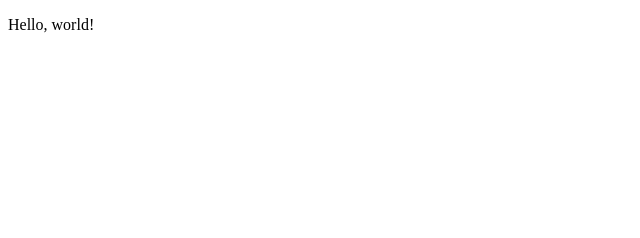
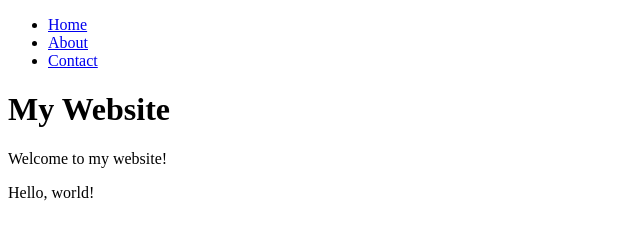
Before and after one commit to ElenaShaparskaya/konstruct_template, a plain HTML site: page index.html in a window 1280 px wide. Shown: the whole page, without its empty margins (0-640 px from the left). Drawn offline with Linux system fonts and the light colour scheme.

Commit message:
add image

```diff
--- a/index.html
+++ b/index.html
@@ -9,6 +9,17 @@
 </head>
 
 <body>
+    <header>
+        <nav>
+            <ul>
+                <li><a href="#">Home</a></li>
+                <li><a href="#">About</a></li>
+                <li><a href="#">Contact</a></li>
+            </ul>
+        </nav>
+        <h1>My Website</h1>
+        <p>Welcome to my website!</p>
+    </header>
     <p>Hello, world!</p>
 </body>
 
```
Also changed, not shown: image/header/An award-winning con.png (added), image/header/PARTNER WITH KONSTUC.png (added), image/header/SCROLL DOWN.png (added), image/header/projeco-logo.png (added), image/nav/ABOUT.png (added), image/nav/CONTACT.png (added), image/nav/HOME.png (added), image/nav/SERVICES.png (added), image/nav/WORK.png (added), image/nav/projeco-logo-black.png (added), style/style.css (added), 1 other file.
